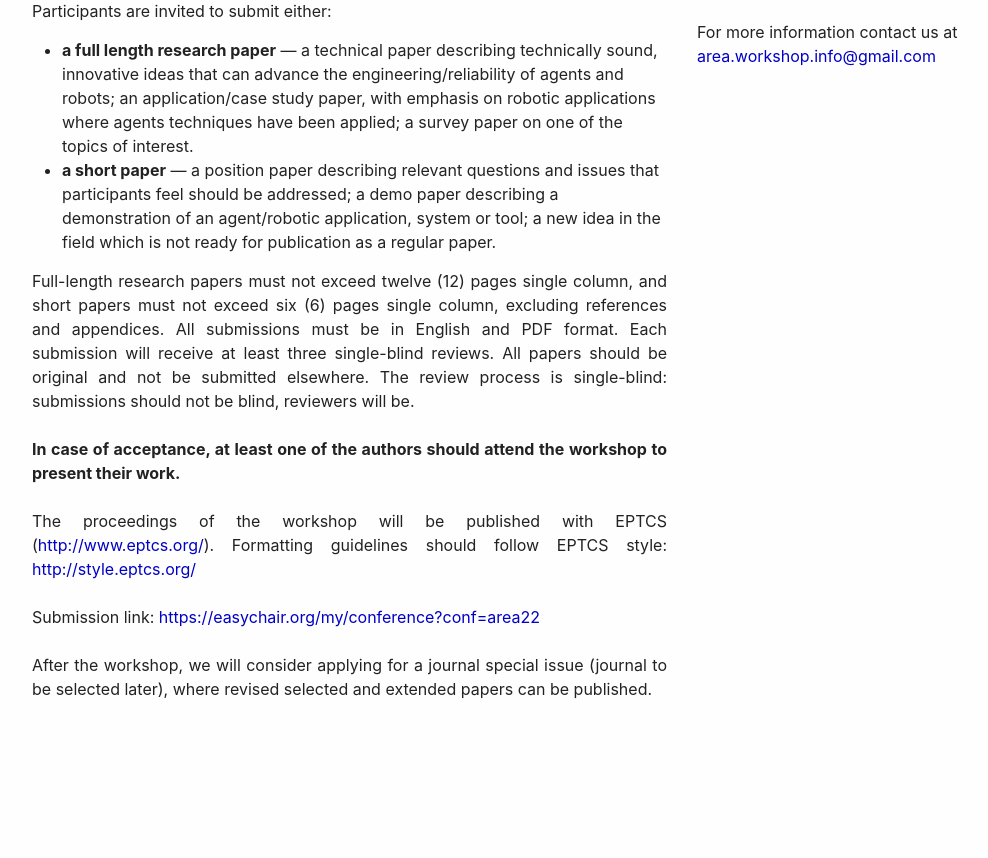
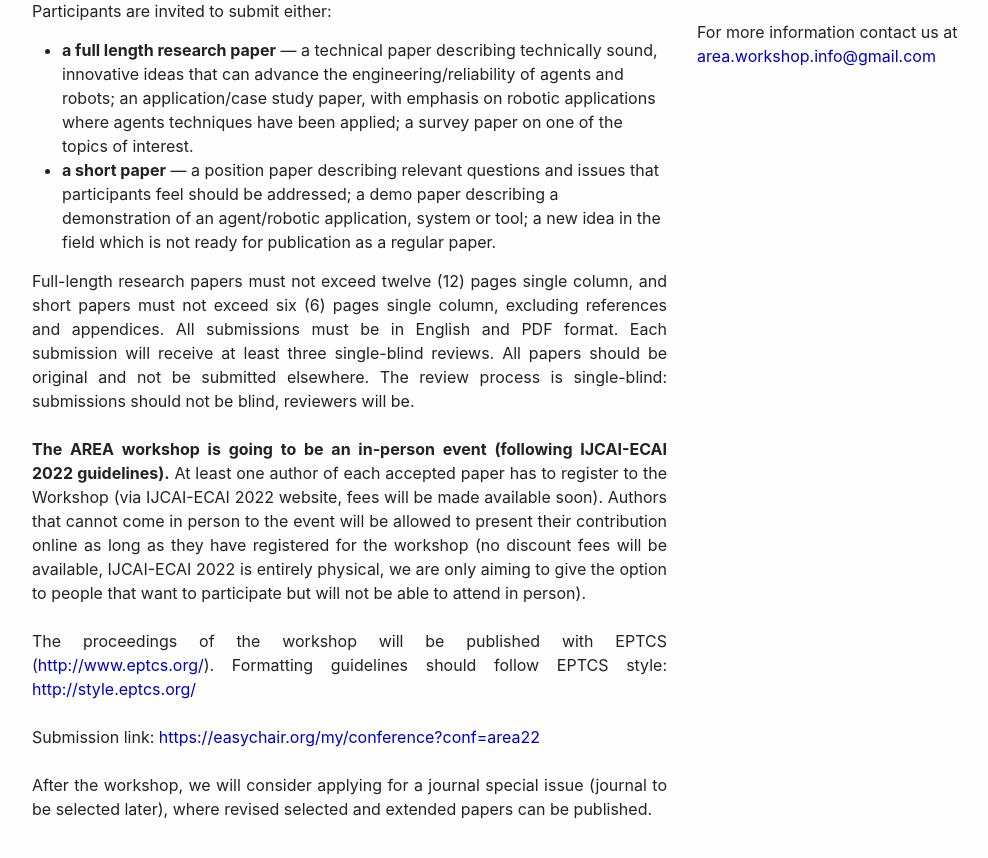
Before and after one commit to AREAWorkshop/AREA2022, a Jekyll site: the page built from index.md, in a window 1280 px wide and 900 px high, scrolled down 1695 px. Shown: the top 858 px of the window, without its empty margins (53-1041 px from the left). Built offline with Jekyll 4.4.1, drawn with Linux system fonts in a browser that asks for light colours; nearby versions of some CDN libraries; before the commit the page ends 2475 px from its top, so only the background shows below that.

Commit message:
Update index.md

```diff
--- a/index.md
+++ b/index.md
@@ -97,7 +97,7 @@ Participants are invited to submit either:
 Full-length research papers must not exceed twelve (12) pages single column, and short papers must not exceed six (6) pages single column, excluding references and appendices. All submissions must be in English and PDF format.
 Each submission will receive at least three single-blind reviews. All papers should be original and not be submitted elsewhere. The review process is single-blind: submissions should not be blind, reviewers will be.
 <br><br>
-<b>In case of acceptance, at least one of the authors should attend the workshop to present their work.</b>
+<b>The AREA workshop is going to be an in-person event (following IJCAI-ECAI 2022 guidelines).</b> At least one author of each accepted paper has to register to the Workshop (via IJCAI-ECAI 2022 website, fees will be made available soon). Authors that cannot come in person to the event will be allowed to present their contribution online as long as they have registered for the workshop (no discount fees will be available, IJCAI-ECAI 2022 is entirely physical, we are only aiming to give the option to people that want to participate but will not be able to attend in person).
 <br><br>
 The proceedings of the workshop will be published with EPTCS (<a href="http://www.eptcs.org/">http://www.eptcs.org/</a>). Formatting guidelines should follow EPTCS style: <a href="http://style.eptcs.org/">http://style.eptcs.org/</a>
 <br><br>
```
